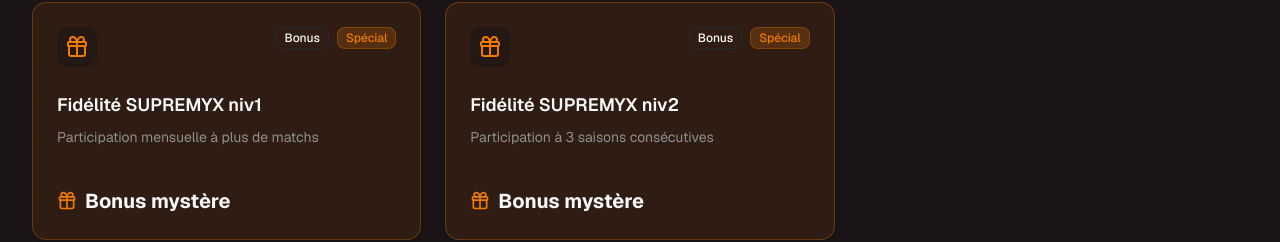
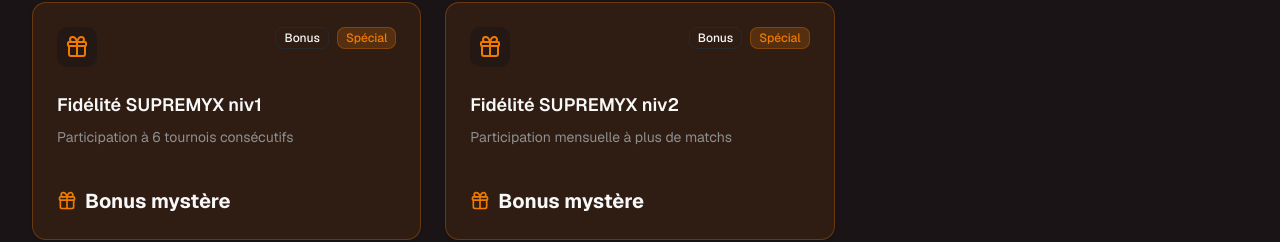
Before and after one commit to supremyx/supremyx-siteweb, a Next.js app: page /recompenses in a window 1280 px wide. Shown: the part 973-1215 px from the top of the page. Built offline with nearby package versions, Linux system fonts and the light colour scheme.

Commit message:
Update rewards-section.tsx

```diff
--- a/components/rewards-section.tsx
+++ b/components/rewards-section.tsx
@@ -72,16 +72,16 @@ const rewards: Reward[] = [
     {
     id: "7",
     title: "Fidélité SUPREMYX niv1",
-    description: "Participation mensuelle à plus de matchs",
+    description: "Participation à 6 tournois consécutifs",
     prize: "Bonus mystère",
     icon: <Gift className="size-6" />,
     tier: "special",
     category: "Bonus",
   },
-  {
+    {
     id: "8",
     title: "Fidélité SUPREMYX niv2",
-    description: "Participation à 3 saisons consécutives",
+    description: "Participation mensuelle à plus de matchs",
     prize: "Bonus mystère",
     icon: <Gift className="size-6" />,
     tier: "special",
```
